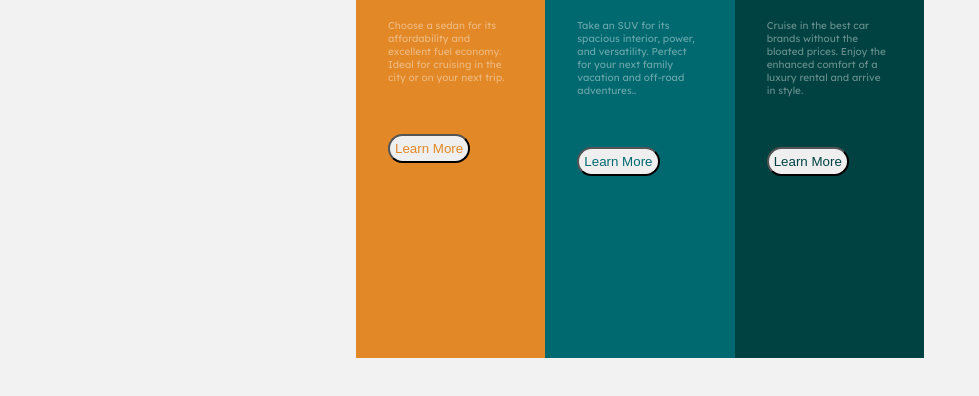
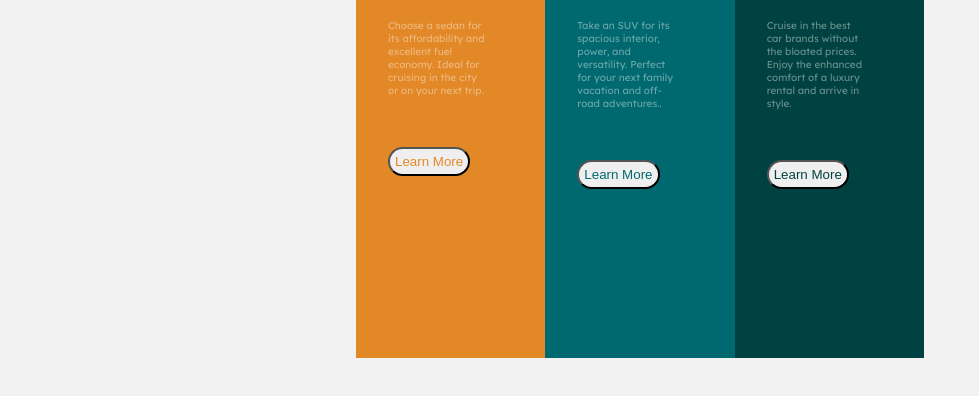
Before and after one commit to Ceejaro/css-flexbox, a plain HTML site: page index.html in a window 1280 px wide. Shown: the part 276-672 px from the top of the page, without its empty margins (0-979 px from the left). Drawn offline with Linux system fonts and the light colour scheme.

Commit message:
Update styles.css

```diff
--- a/styles.css
+++ b/styles.css
@@ -21,6 +21,8 @@ p {
     font-size: 10px;
     margin-bottom: 50px;
     margin-top: 20px;
+    width : 100px;
+    overflow-wrap: break-word;
 }
 
 .top {
```
